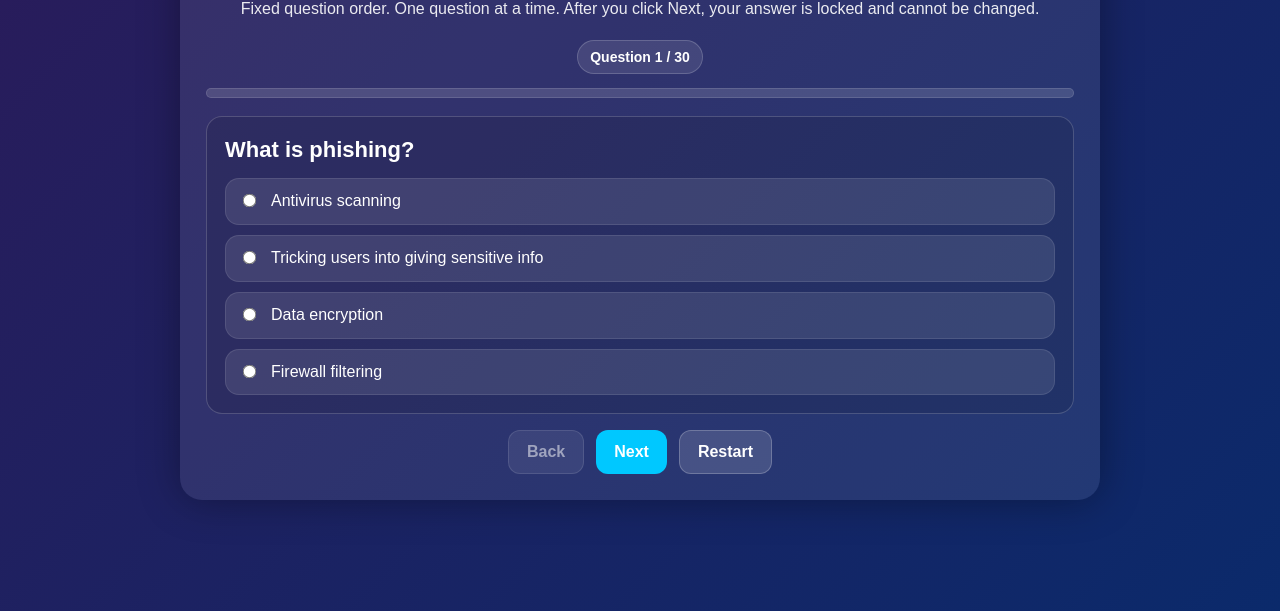
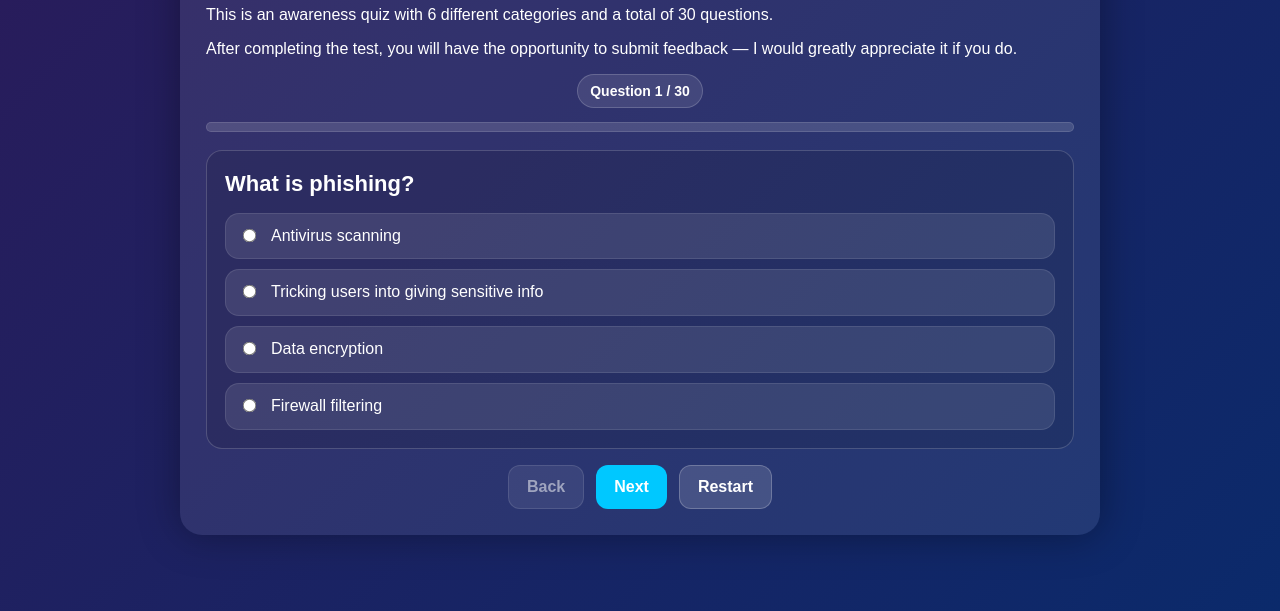
Before and after one commit to hawrefatahi91/ShildGuard, a plain HTML site: page quiz.html in a window 1280 px wide. Shown: the part 189-800 px from the top of the page. Drawn offline with Linux system fonts and the light colour scheme.

```diff
--- a/quiz.html
+++ b/quiz.html
@@ -223,9 +223,14 @@
 
 <div class="wrap">
   <div class="title">Cybersecurity Awareness Quiz</div>
-  <div class="subtitle">
-    Fixed question order. One question at a time. After you click Next, your answer is locked and cannot be changed.
-  </div>
+
+  <p>
+    This is an awareness quiz with 6 different categories and a total of 30 questions.
+  </p>
+
+  <p>
+    After completing the test, you will have the opportunity to submit feedback — I would greatly appreciate it if you do.
+  </p>
 
   <!-- statusPill removed -->
   <div class="meta">
```
